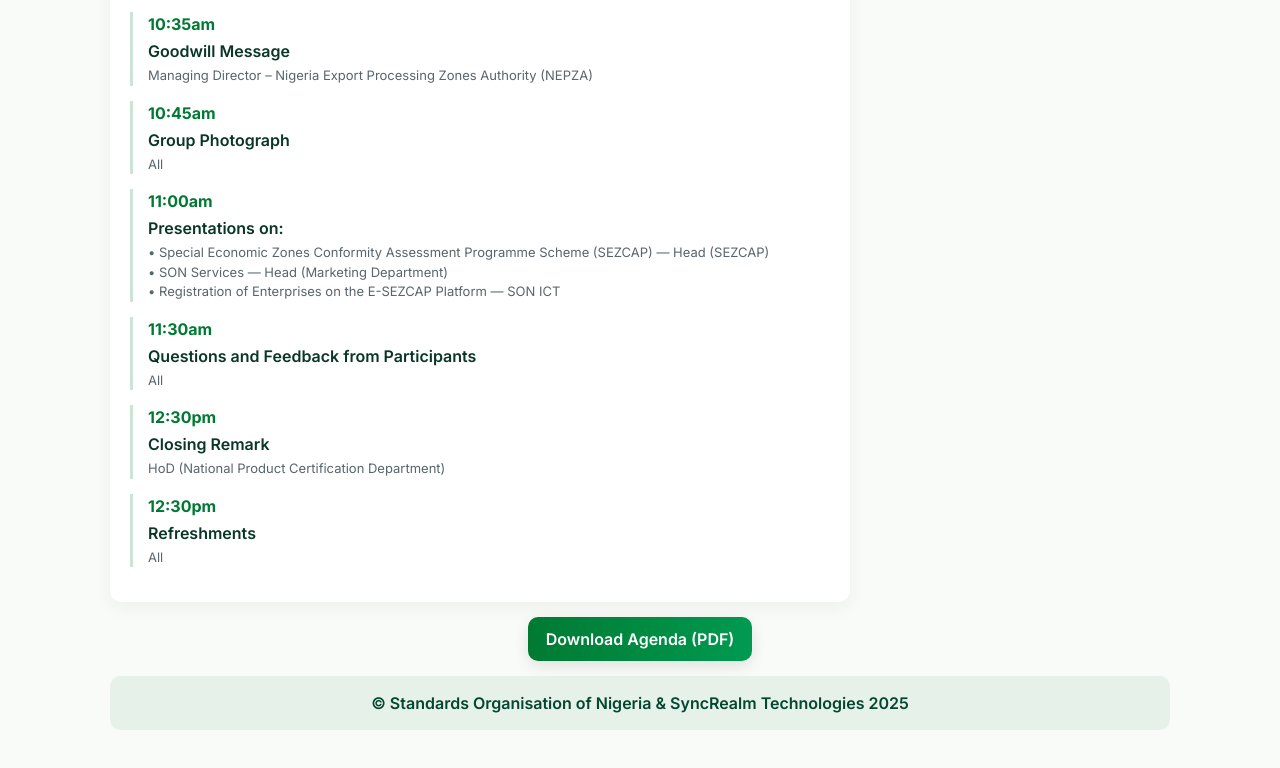
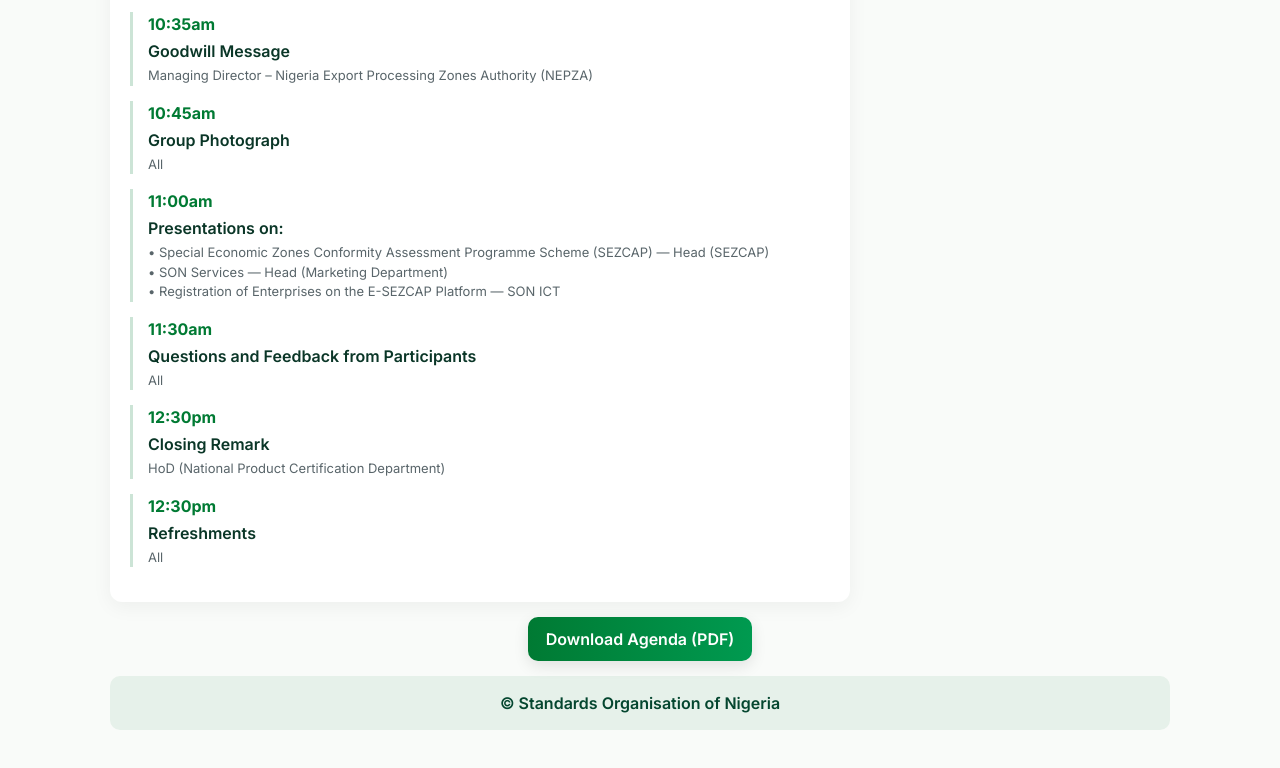
Before and after one commit to freddyzine/Sonsezlekki, a plain HTML site: page index.html in a window 1280 px wide. Shown: the part 622-1390 px from the top of the page. Drawn offline with Linux system fonts and the light colour scheme.

Commit message:
Update index.html

```diff
--- a/index.html
+++ b/index.html
@@ -91,7 +91,7 @@
       <a class="btn" href="Lekki.pdf" download>Download Agenda (PDF)</a>
     </div>
 
-    <footer>© Standards Organisation of Nigeria &amp; SyncRealm Technologies 2025</footer>
+    <footer>© Standards Organisation of Nigeria</footer>
   </div>
 
   <script>
```
